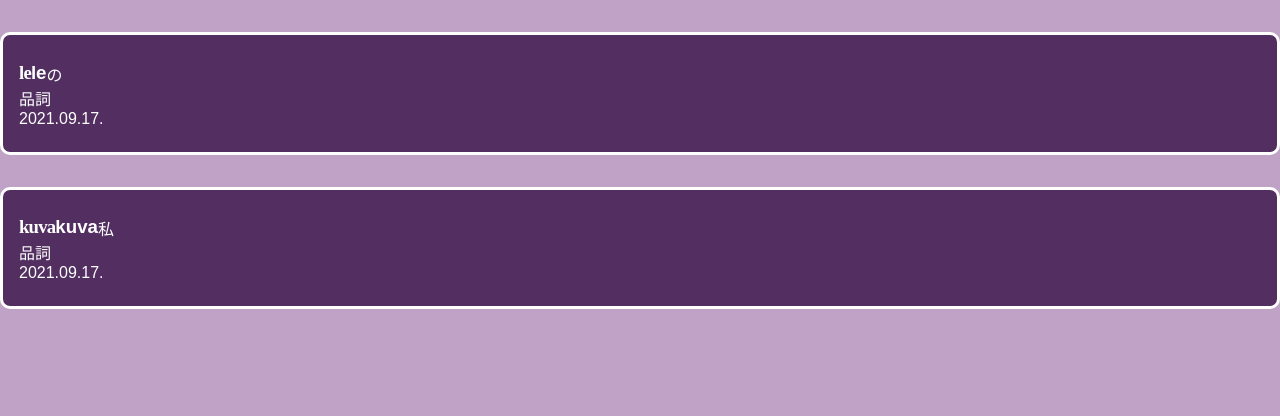
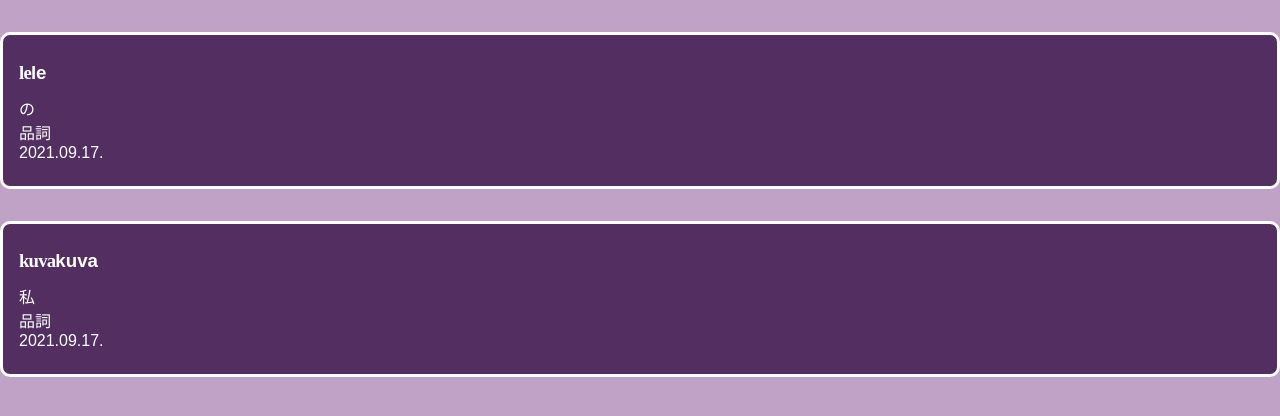
Before and after one commit to emyeuchi/qavaxa, a plain HTML site: page index.html in a window 1280 px wide. Drawn offline with nearby package versions, Linux system fonts and the light colour scheme; a web font is replaced by a local one.

Commit message:
Update index.html

```diff
--- a/index.html
+++ b/index.html
@@ -22,6 +22,7 @@
 					+ sample_list[i].title
 					+ '</div>'
 					+ '</h3>'
+					+ '<br>'
 					+ '<p>'
 					+ sample_list[i].meaning
 					+ '<br>'
```
